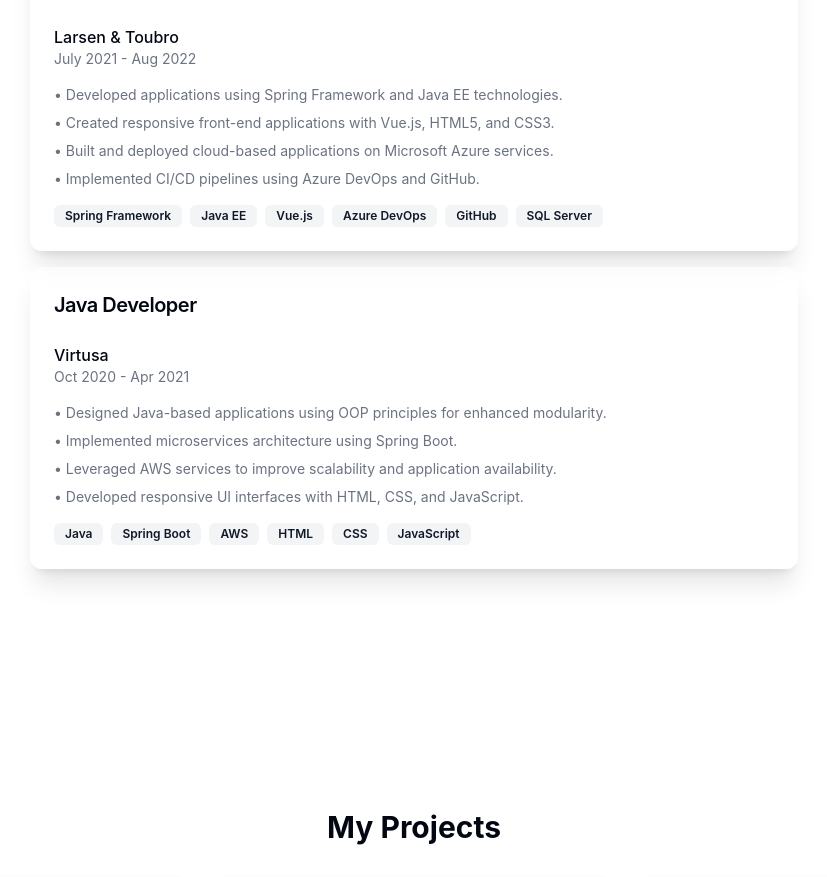
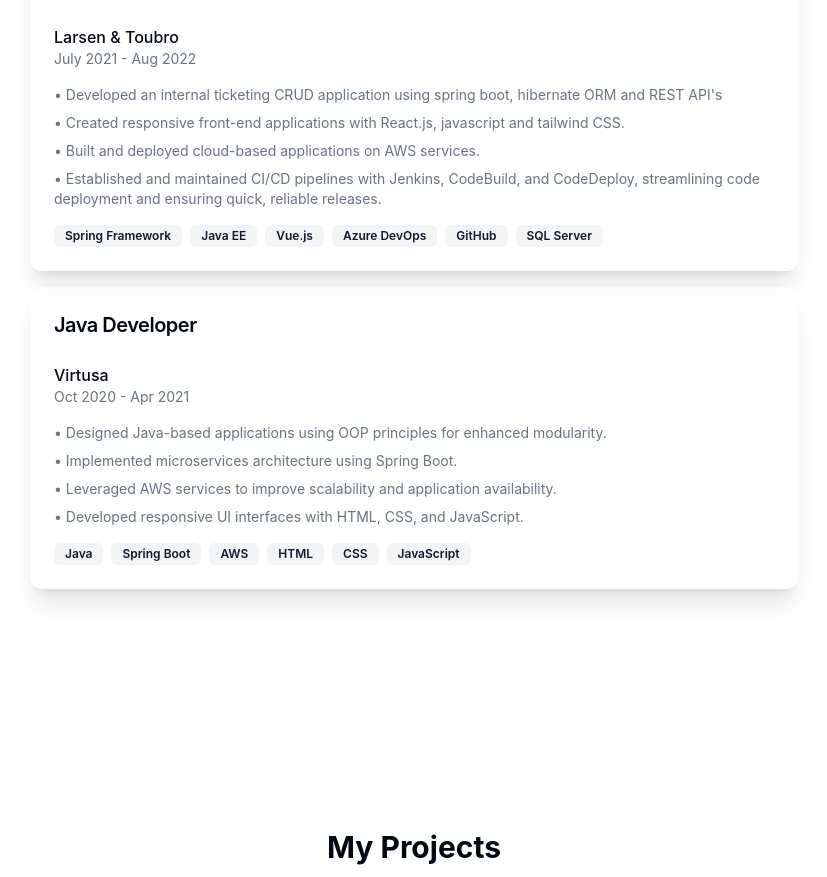
Before and after one commit to GaneshVarma1/Nandini-Portfolio, a React (Vite) app: page / in a window 1280 px wide. Shown: the part 2647-3524 px from the top of the page, without its empty margins (226-1053 px from the left). Built offline with nearby package versions, Linux system fonts and the light colour scheme.

Commit message:
experiences

```diff
--- a/src/components/sections/About.tsx
+++ b/src/components/sections/About.tsx
@@ -231,10 +231,10 @@
     location: "India",
     duration: "July 2021 - Aug 2022",
     responsibilities: [
-      "Developed applications using Spring Framework and Java EE technologies.",
-      "Created responsive front-end applications with Vue.js, HTML5, and CSS3.",
-      "Built and deployed cloud-based applications on Microsoft Azure services.",
-      "Implemented CI/CD pipelines using Azure DevOps and GitHub.",
+      "Developed an internal ticketing CRUD application using spring boot, hibernate ORM and REST API's",
+      "Created responsive front-end applications with React.js, javascript and tailwind CSS.",
+      "Built and deployed cloud-based applications on AWS services.",
+      "Established and maintained CI/CD pipelines with Jenkins, CodeBuild, and CodeDeploy, streamlining code deployment and ensuring quick, reliable releases.",
     ],
     technologies: [
       "Spring Framework",
--- a/src/components/sections/Projects.tsx
+++ b/src/components/sections/Projects.tsx
@@ -22,7 +22,7 @@
     ],
   },
   {
-    title: "Cloud Solutions at L&T",
+    title: "Arena Games",
     description:
       "Developed enterprise-level applications using Spring Framework and Azure",
     technologies: ["Spring", "Azure", "Vue.js", "SQL Server"],
```
Also changed, not shown: src/images/arena.png (added).
